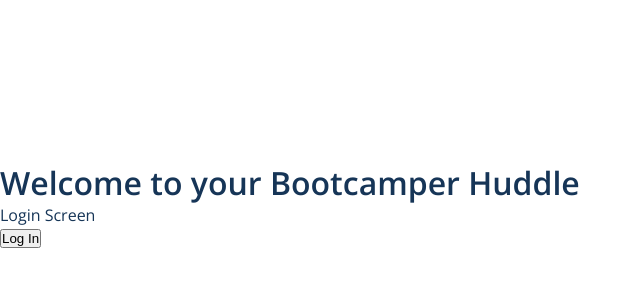
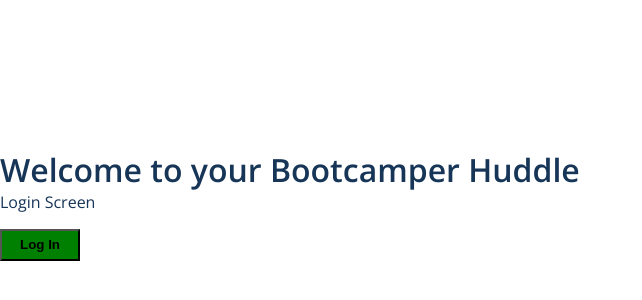
Before and after one commit to SchoolOfCode/national-project-week-antonio-kazeem-and-sofia, a React (Create React App) app in the folder client/: page / in a window 1280 px wide. Shown: the part 196-496 px from the top of the page, without its empty margins (0-642 px from the left). Built offline with nearby package versions, Linux system fonts and the light colour scheme; no server answers.

Commit message:
Login button size changed

```diff
--- a/client/src/components/LoginButton/index.js
+++ b/client/src/components/LoginButton/index.js
@@ -1,10 +1,11 @@
 import React from "react";
 import { useAuth0 } from "@auth0/auth0-react";
+import "./loginbutton.css";
 
 const LoginButton = () => {
   const { loginWithRedirect } = useAuth0();
 
-  return <button onClick={() => loginWithRedirect()}>Log In</button>;
+  return <button className="login-button" onClick={() => loginWithRedirect()}>Log In</button>;
 };
 
 export default LoginButton;
--- /dev/null
+++ b/client/src/components/LoginButton/loginbutton.css
@@ -0,0 +1,7 @@
+.login-button{
+ width: 5rem;
+ height: 2rem;
+ margin-top: 1rem;
+ background-color: green;
+ font-weight: 700;
+}
```
